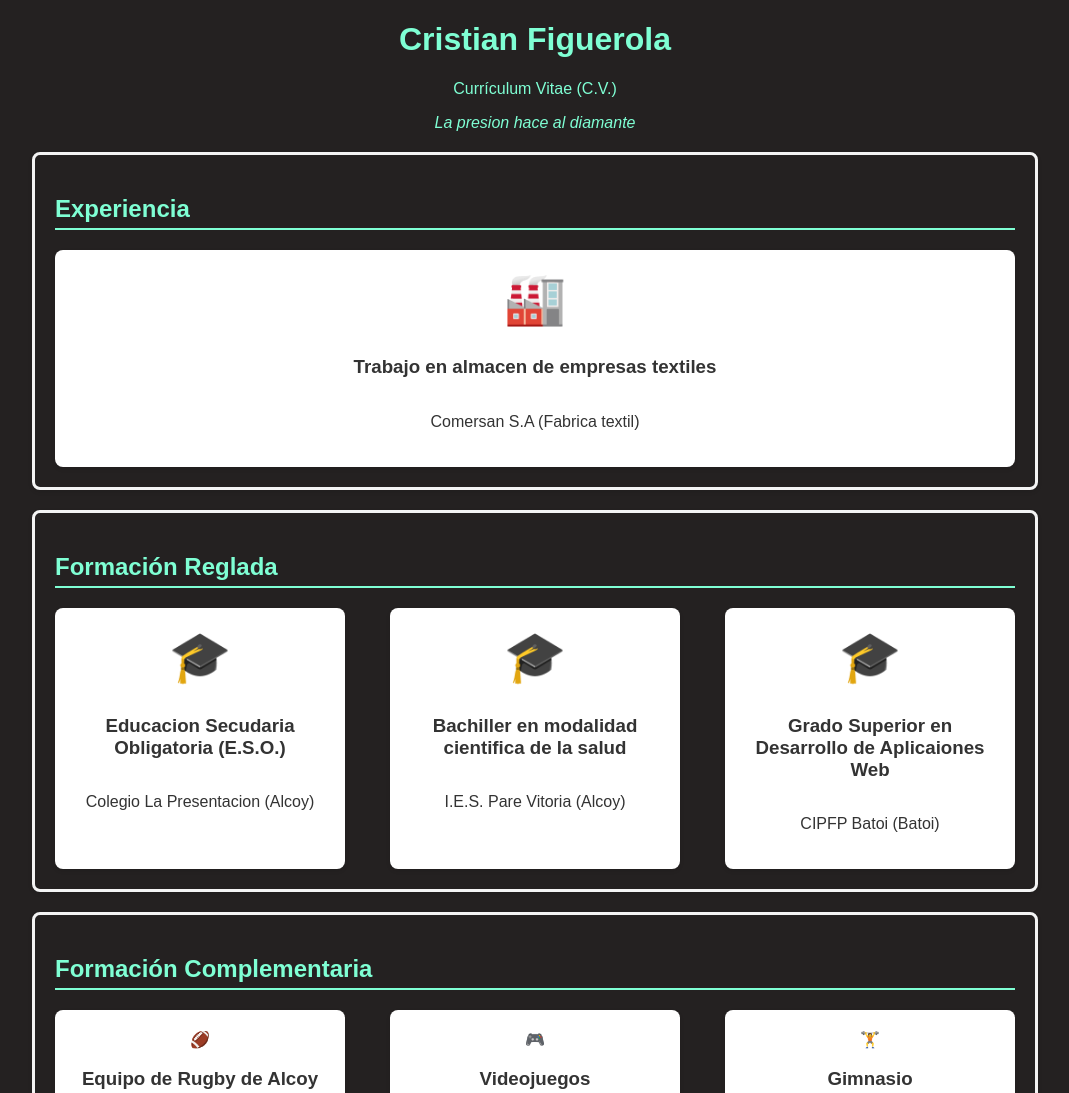
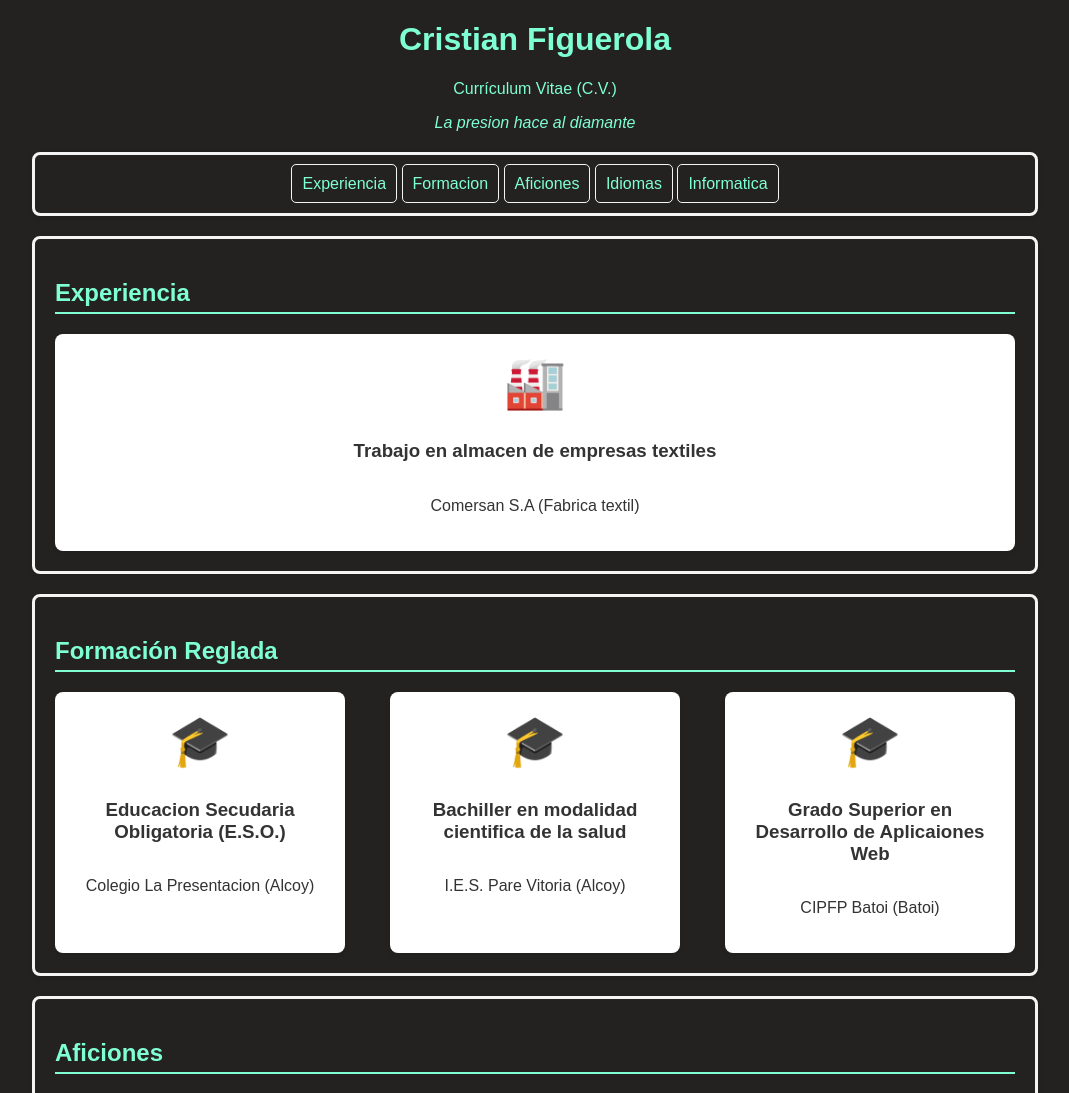
Before and after one commit to CriFigShe/CriFigShe.github.io, a plain HTML site: page index.html in a window 1280 px wide. Shown: the top 1093 px of the page, without its empty margins (105-1174 px from the left). Drawn offline with Linux system fonts and the light colour scheme.

Commit message:
Navegador

```diff
--- a/estilos/estilos.css
+++ b/estilos/estilos.css
@@ -100,7 +100,7 @@ footer {
 .skill {
     display: flex;
     flex-direction: column;
-    align-items: center;
+    align-content: center;
     background-color: #fff;
     padding: 20px;
     border-radius: 8px;
@@ -208,3 +208,17 @@ a:hover{
     text-decoration: none;
     font-weight: bold;
 }
+
+.navegador a{
+    text-decoration: none;
+    color: var(--main-color);
+    border: 1px solid #f4f4f4;
+    border-radius: 5px;
+    padding: 10px;
+}
+
+.navegador{
+    text-align: center;
+    background-color: #242121;
+    border: 3px solid #f4f4f4;
+}
--- a/index.html
+++ b/index.html
@@ -14,6 +14,9 @@
         <p class="titulo">Currículum Vitae (C.V.)</p>
         <cite>La presion hace al diamante</cite>
     </header>
+    <section class="navegador">
+        <a href="#experiencia">Experiencia</a> <a href="#formacion-reglada"> Formacion</a> <a href="#aficiones">Aficiones</a> <a href="#idiomas">Idiomas</a> <a href="#informatica">Informatica</a>
+    </section>
     <section id="experiencia">
         <h2>Experiencia</h2>
         <div class="experience-container">
@@ -48,7 +51,7 @@
     </section>
 
     <section id="aficiones">
-        <h2>Formación Complementaria</h2>
+        <h2>Aficiones</h2>
         <div class="aficiones">
             <div class="aficion">
                 <span>&#x1f3c8</span>
```
Also changed, not shown: 1 other file.
